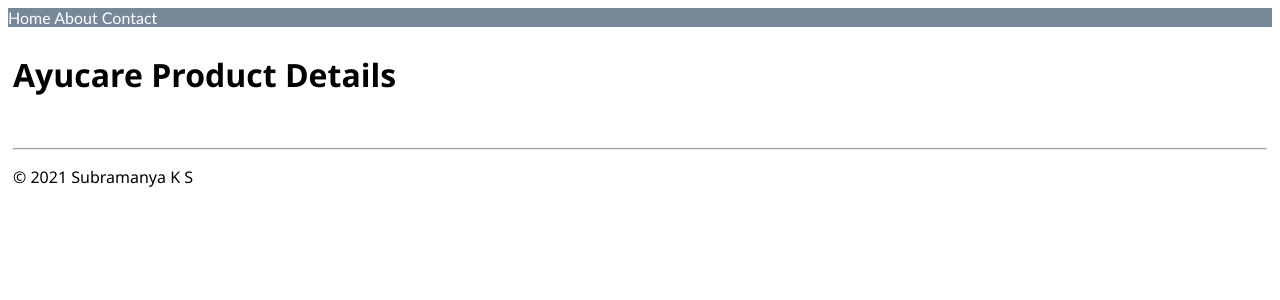
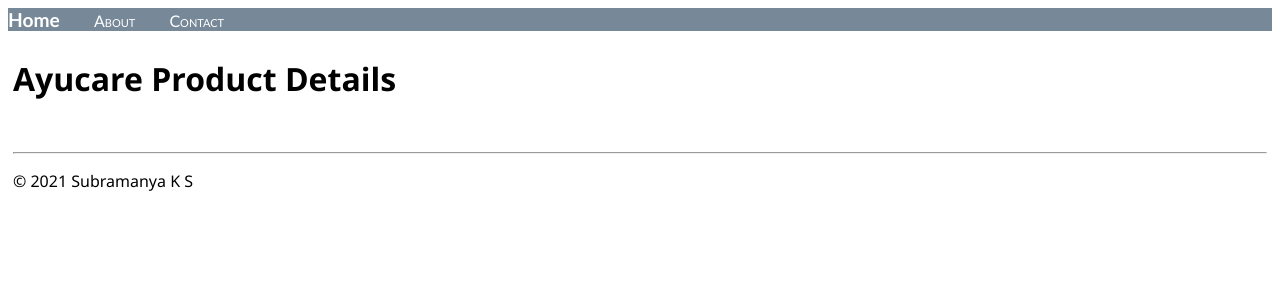
Before and after one commit to SubramanyaKS/AyuCareManagement, a Django app: page /ayucarelist/ in a window 1280 px wide. Shown: the top 300 px of the page. Run offline with Django 3.2, Linux system fonts and the light colour scheme; data that the repository does not hold is empty.

Commit message:
updated layout

```diff
--- a/AyucareApp/templates/layout.html
+++ b/AyucareApp/templates/layout.html
@@ -10,9 +10,9 @@
 
 <body>
 <div class="navbar">
-<ahref="/home"class="navbar-brand">Home</a>
-<ahref="/about"class="navbar-item">About</a>
-<ahref="/contact"class="navbar-item">Contact</a>
+<a href="/home"class="navbar-brand">Home</a>
+<a href="/about"class="navbar-item">About</a>
+<a href="/contact"class="navbar-item">Contact</a>
 </div>
 
 <div class="body-content">
```
